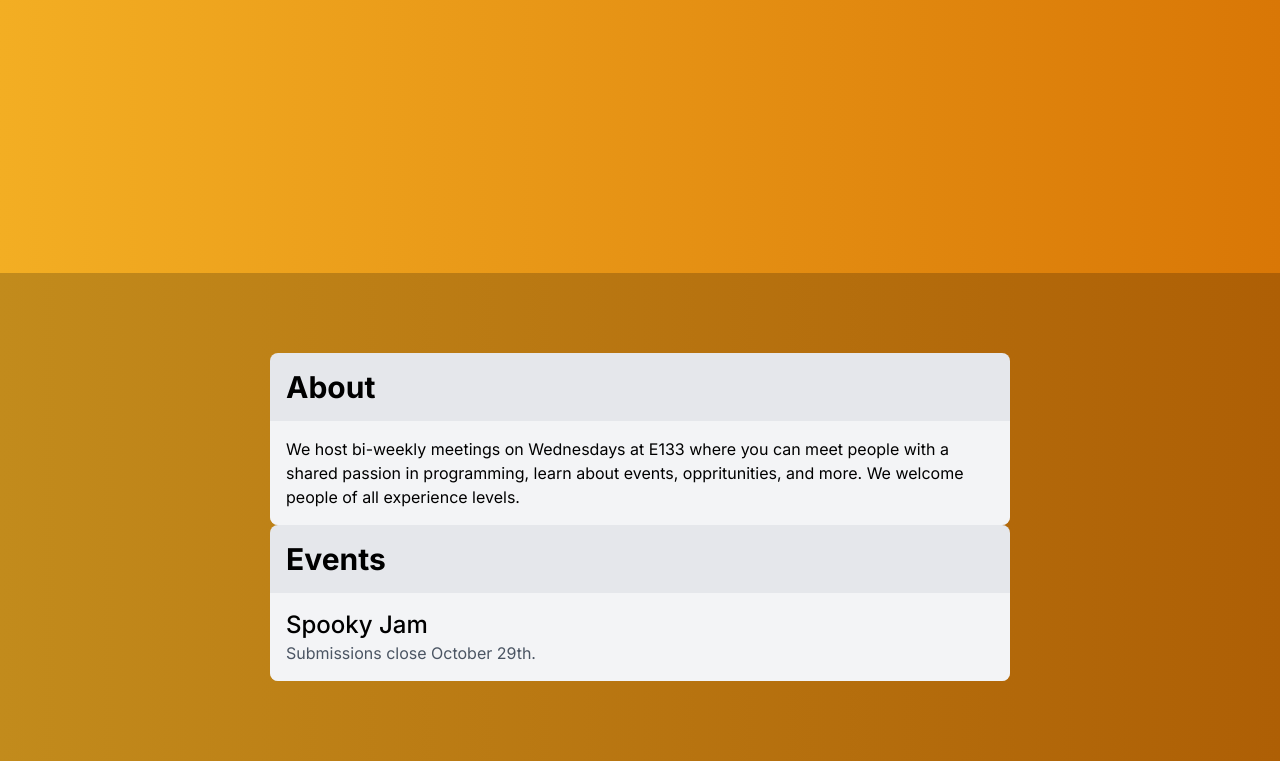
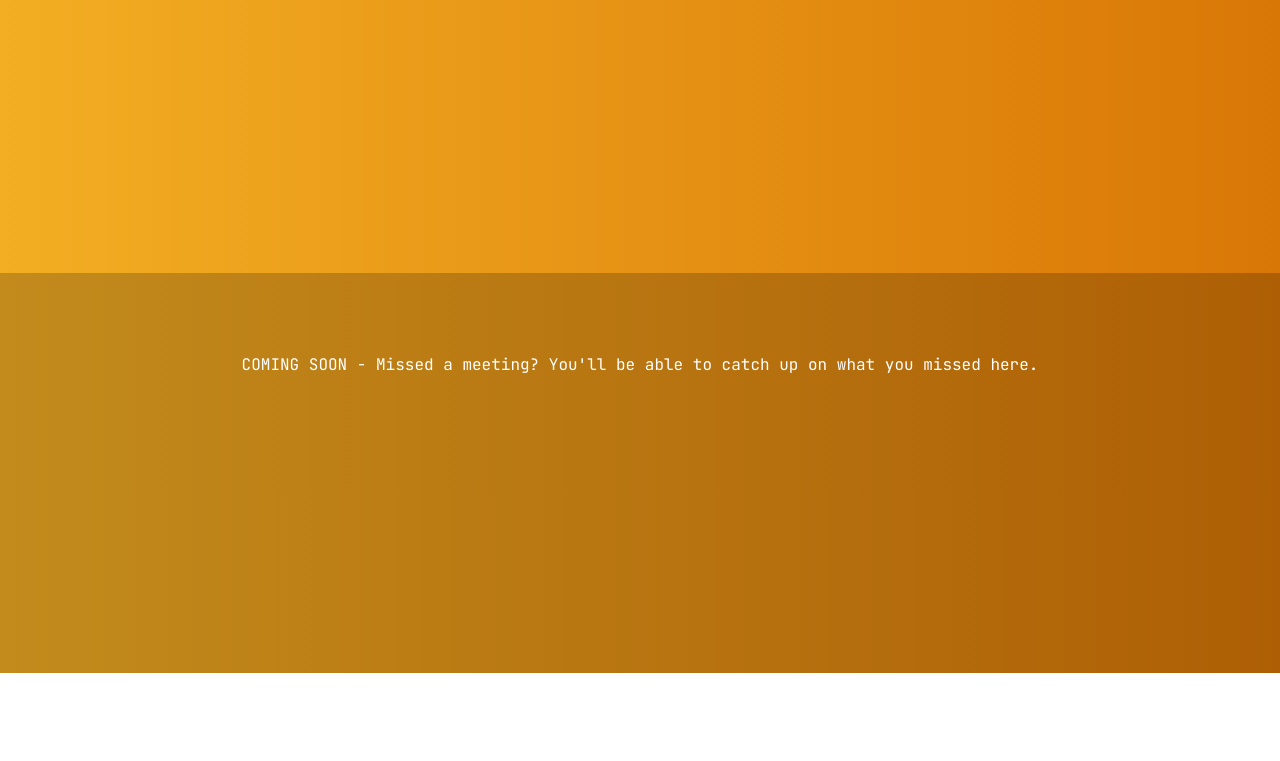
Before and after one commit to South-Programming/south-programming.github.io, a website: page public/recap.html in a window 1280 px wide. Shown: the part 527-1288 px from the top of the page. After the commit the page ends 1200 px from the top, so only its background shows below. Drawn offline with nearby package versions, Linux system fonts and the light colour scheme.

Commit message:
Updated links throughout the site
Did some other minor style changes, added a placeholder message for the recap section as we continue to develop it.

```diff
--- a/public/recap.html
+++ b/public/recap.html
@@ -45,31 +45,7 @@
 
 
         <main id="cards" class="relative snap-center py-20 align-middle min-h-[50%] w-screen p-6 mx-auto font-sans flex justify-center bg-gradient-to-r from-mango-2 to-mango-3">
-            <div class="w-full sm:w-[740px]">
-                <!-- cards -->
-                <!-- who we are -->
-                <div class="group flex-1 flex flex-col transition-all rounded-lg hover:shadow-md bg-gray-200 hover:bg-slate-400"> <!--Change hover colour to whatever and itll just overlay it on the card-->
-                    <div class="p-4 text-3xl">
-                        <h1 class="font-bold">About</h1>
-                    </div>
-                    <!--
-                    For the About we can move the event info into the events page, like list event types and the like.
-                    -->
-
-                    <p class=" p-4 flex-grow rounded-b-lg bg-gray-50 bg-opacity-70 font-sans">We host bi-weekly meetings on Wednesdays at E133 where you can meet people with a shared passion in programming, learn about events, oppritunities, and more. We welcome people of all experience levels.</p>
-                </div>
-                <div class="group flex-1 flex flex-col transition-all rounded-lg hover:shadow-md bg-gray-200 hover:bg-slate-400"> <!--Change hover colour to whatever and itll just overlay it on the card-->
-                    <h1 class="p-4 text-3xl font-sans font-bold">Events</h1>
-                    <!--Event Info-->
-                    <div class="p-4 flex-grow flex flex-col justify-between rounded-b-lg bg-gray-50 bg-opacity-70">
-                        <div>
-                            <h2 class="text-2xl font-sans font-medium place-self-start">Spooky Jam</h2>
-                            <p class="text-gray-600 font-sans">Submissions close October 29th.</p>
-                        </div>
-                        </div>
-                    </div>
-                </div>
-            </div>
+            <h1 class="font-mono text-white">COMING SOON - Missed a meeting? You'll be able to catch up on what you missed here.</h1>
         </main>
     </body>
 </html>
```
Also changed, not shown: public/events.html (+1 -1 lines), public/index.html (+4 -3 lines).
